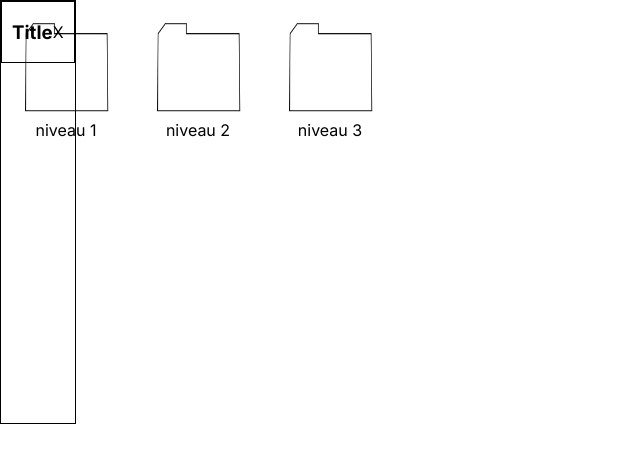
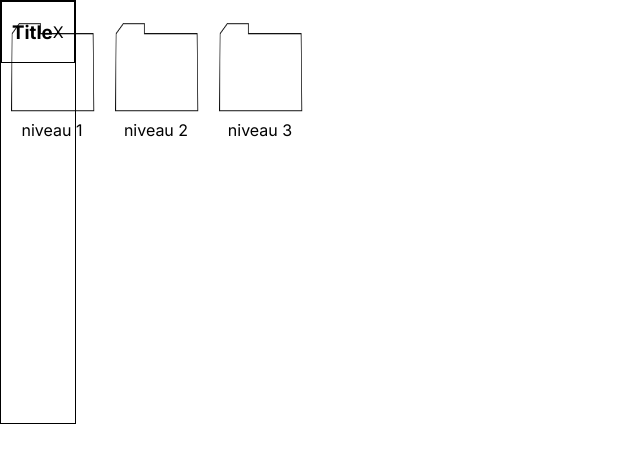
Before and after one commit to Gorhuann/site_gameplay, a Next.js app: page / in a window 1280 px wide. Shown: the top 462 px of the page, without its empty margins (0-640 px from the left). Built offline with nearby package versions, Linux system fonts and the light colour scheme.

Commit message:
Dossier : Modification affichage

```diff
--- a/Components/Dossier.module.css
+++ b/Components/Dossier.module.css
@@ -1,22 +1,10 @@
-.ferme{
-    border: none;
-}
-
-.ferme legend div{
+.dossier{
     display: flex;
     flex-direction: column;
+
     align-items: center;
 }
 
-.ferme legend div p{
+.dossier p{
     margin: 0;
 }
-
-.open legend div{
-    display: flex;
-    align-items: center;
-}
-
-.open legend div p{
-    margin: 0;
-}
--- a/Components/Dossier.tsx
+++ b/Components/Dossier.tsx
@@ -14,9 +14,8 @@ export default function Dossier(props) {
 
   if (open) {
     return (
-      <fieldset className={style.open}>
       <legend onClick={handleClick}>
-          <div>
+        <div className={style.dossier}>
           <Image
             src="/IMG/Dossier/open.png"
             alt="Dossier ouvert"
@@ -26,14 +25,11 @@ export default function Dossier(props) {
           <p>{props.nomFichier}</p>
         </div>
       </legend>
-        {props.children}
-      </fieldset>
     );
   } else {
     return (
-      <fieldset className={style.ferme}>
       <legend onClick={handleClick}>
-          <div>
+        <div className={style.dossier}>
           <Image
             src="/IMG/Dossier/closed.png"
             alt="Dossier fermé"
@@ -43,7 +39,6 @@ export default function Dossier(props) {
           <p>{props.nomFichier}</p>
         </div>
       </legend>
-      </fieldset>
     );
   }
 }
--- a/app/page.tsx
+++ b/app/page.tsx
@@ -13,13 +13,9 @@ export default function Home() {
           <Fichier></Fichier>
         </div>
         <div id="displayFiles">
-          <Dossier nomFichier="niveau 1">
-            <Dossier></Dossier>
-            <Dossier></Dossier>
-            <Dossier></Dossier>
-          </Dossier>
-          <Dossier nomFichier="niveau 2"></Dossier>
-          <Dossier nomFichier="niveau 3"></Dossier>
+          <Dossier nomFichier="niveau 1" />
+          <Dossier nomFichier="niveau 2" />
+          <Dossier nomFichier="niveau 3" />
         </div>
       </section>
     </main>
```
Lines whose indentation alone changed are shown as unchanged.
